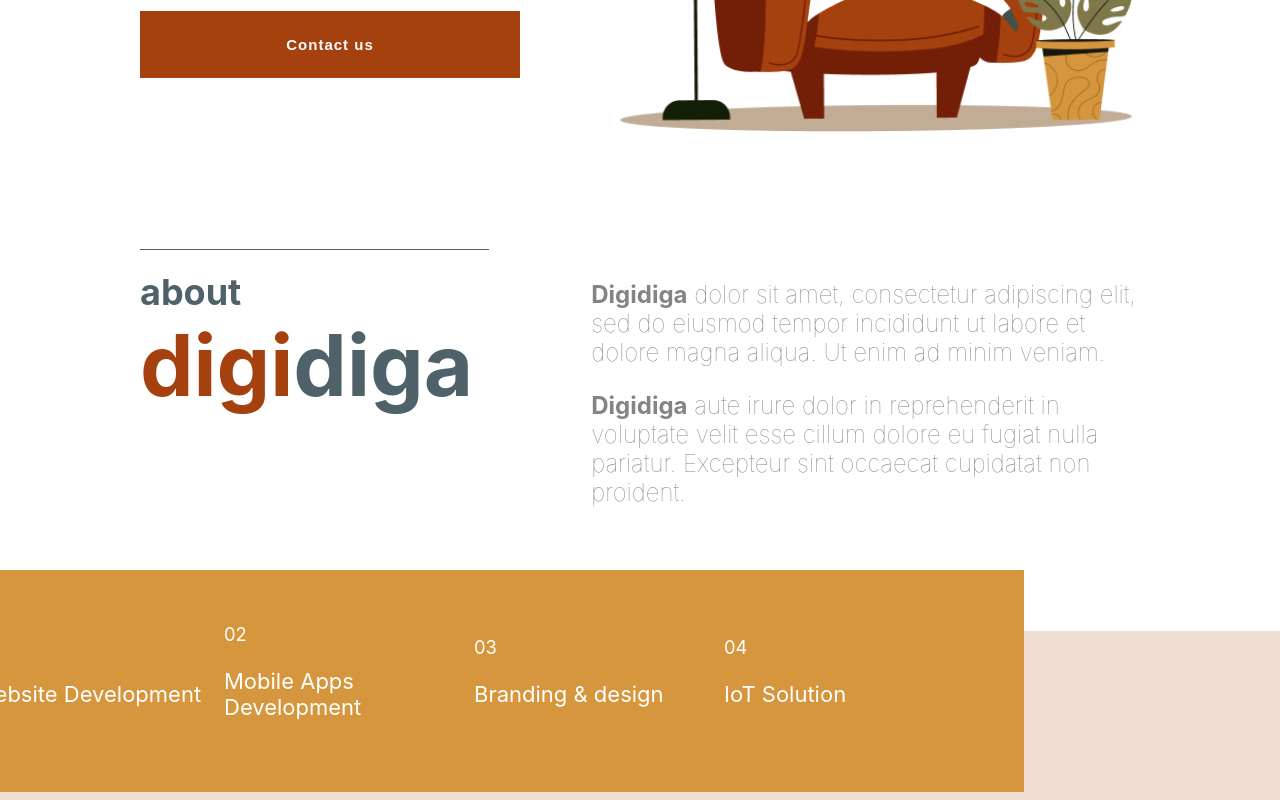
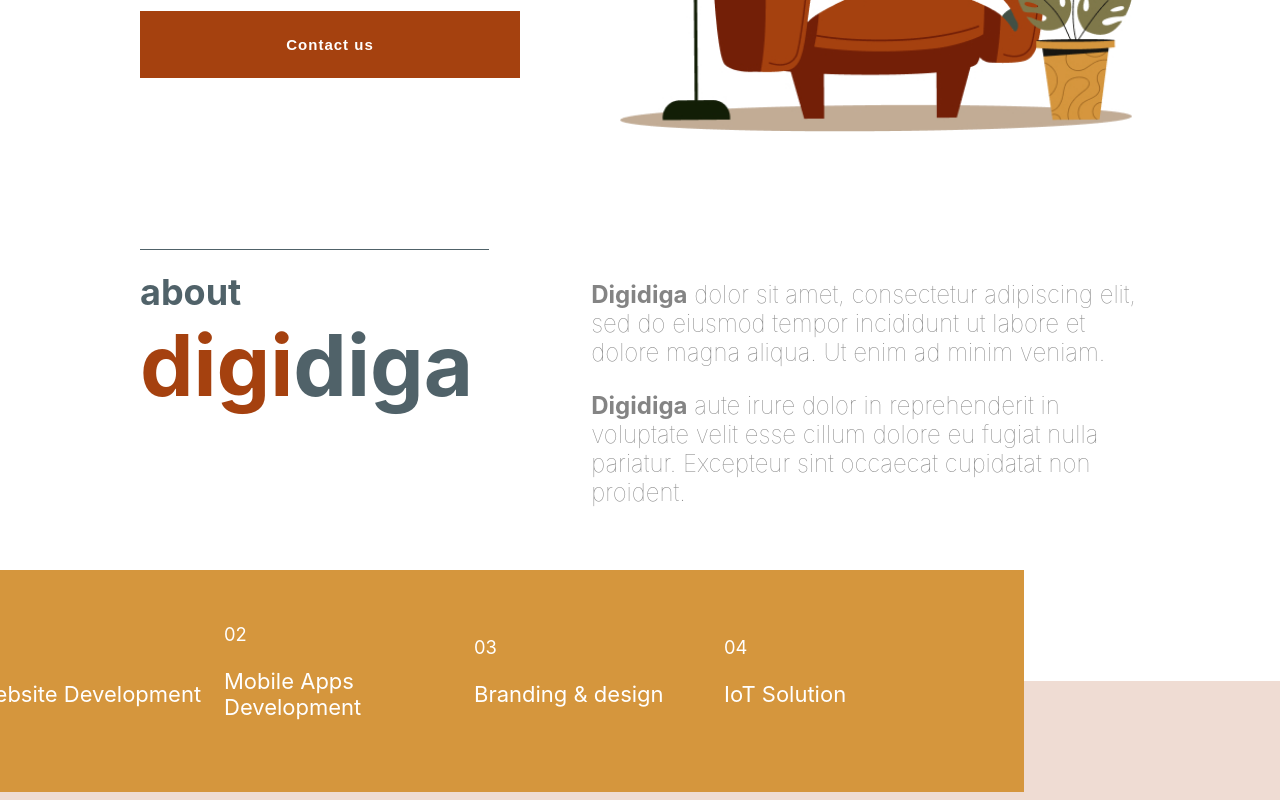
Before and after one commit to fernandakagami/digidiga, a JavaScript app: page / in a window 1280 px wide. Shown: the part 460-1260 px from the top of the page. Built offline with nearby package versions, Linux system fonts and the light colour scheme; the HTML template or start-up script is replaced by a standard one.

Commit message:
update section six

```diff
--- a/src/components/SectionSix/SectionSix.css
+++ b/src/components/SectionSix/SectionSix.css
@@ -22,10 +22,3 @@
     margin-bottom: 30px;
     width: 350px;
 }
-
-.Frame  {
-    position: absolute;
-    width: 600px;
-    bottom: 40px;
-    left: 470px;
-}
--- a/src/components/SectionSixContact/SectionSixContact.css
+++ b/src/components/SectionSixContact/SectionSixContact.css
@@ -4,7 +4,7 @@
 
 .Section-Six-Email, .Section-Six-What {
     display: flex;
-    justify-content: start;
+    justify-content: flex-start;
     align-items: center;
 }
 
--- /dev/null
+++ b/src/components/SectionSixImage/SectionSixImage.css
@@ -0,0 +1,6 @@
+.Frame  {
+    position: absolute;
+    width: 600px;
+    bottom: 40px;
+    left: 470px;
+}
--- a/src/components/SectionSixImage/index.js
+++ b/src/components/SectionSixImage/index.js
@@ -1,4 +1,5 @@
 import frame from '../../images/contact/frame.png'
+import './SectionSixImage.css'
 
 function SectionSixImage() {
     return (
--- a/src/components/SectionTwo/SectionTwo.css
+++ b/src/components/SectionTwo/SectionTwo.css
@@ -4,5 +4,6 @@
     align-items: center;
     width: 1000px;
     margin: 0 auto;
-    padding-bottom: 100px;
+    padding-bottom: 150px;
+    position: relative;
 }
```
Also changed, not shown: src/images/girl.png (added).
